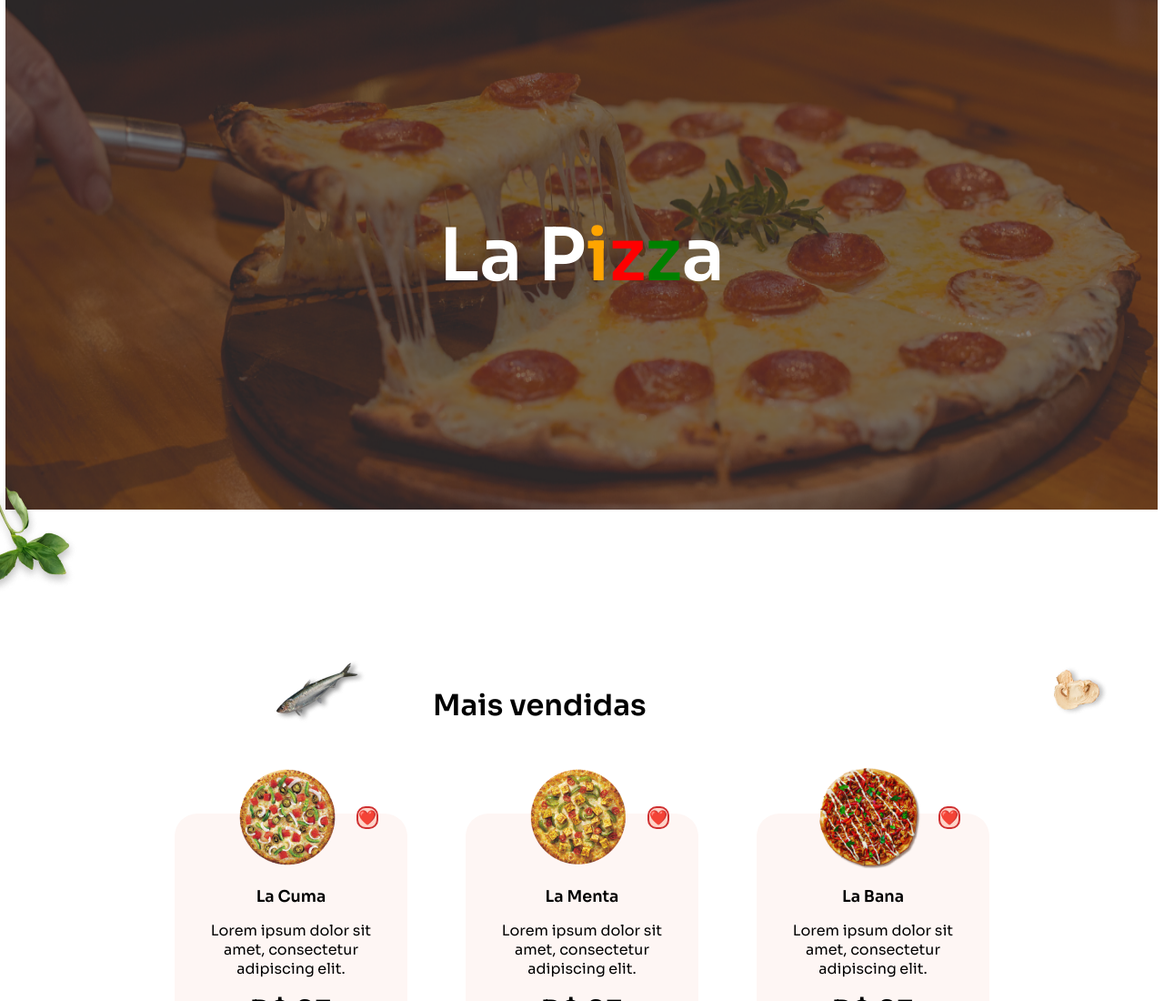
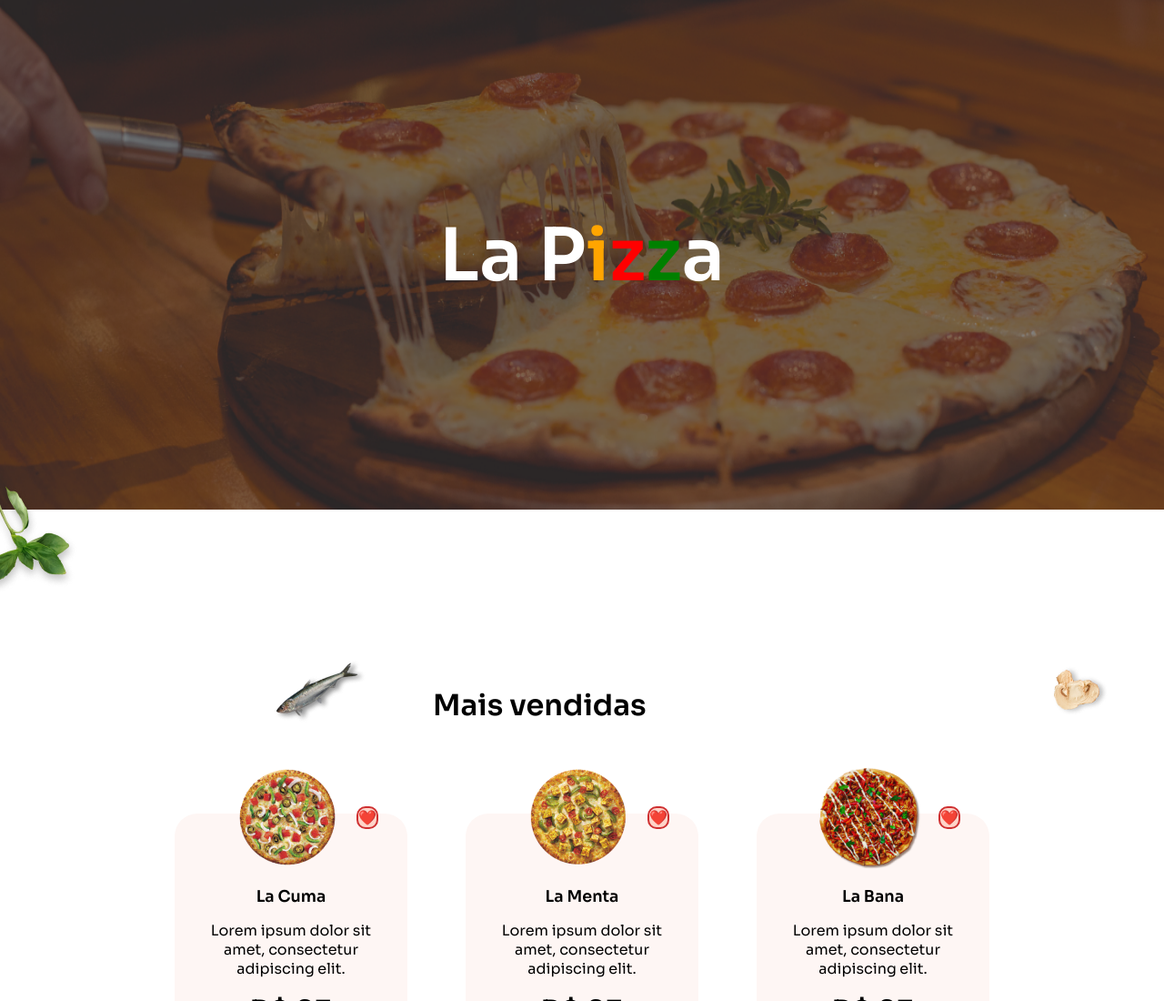
Before and after one commit to LeonardoMancilha/La-Pizza, a plain HTML site: page index.html in a window 1280 px wide. Shown: the top 1100 px of the page at 91% size. Drawn offline with Linux system fonts and the light colour scheme.

Commit message:
Mudei a largura da imagem de fundo para 100vw

```diff
--- a/assets/css/style.css
+++ b/assets/css/style.css
@@ -12,7 +12,7 @@ div.fundo {
     background-image: url('../img/getulio-moraes-Wz3u9_GtkWc-unsplash 1.png');
     background-repeat: no-repeat;
     background-position: center;
-    background-size: 99vw 71vh;
+    background-size: 100vw 71vh;
     min-height: 70vh;
     display: flex;
     align-items: center;
```
